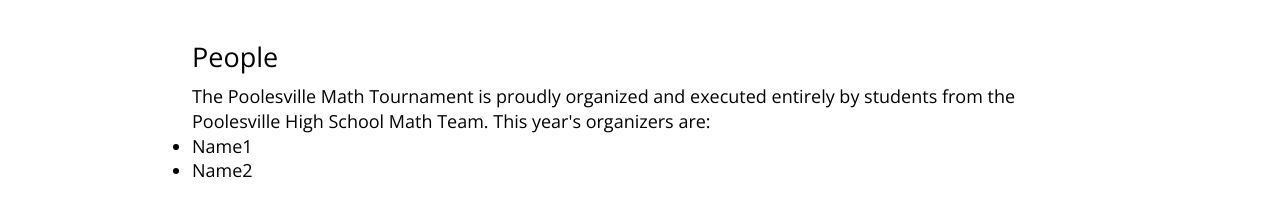
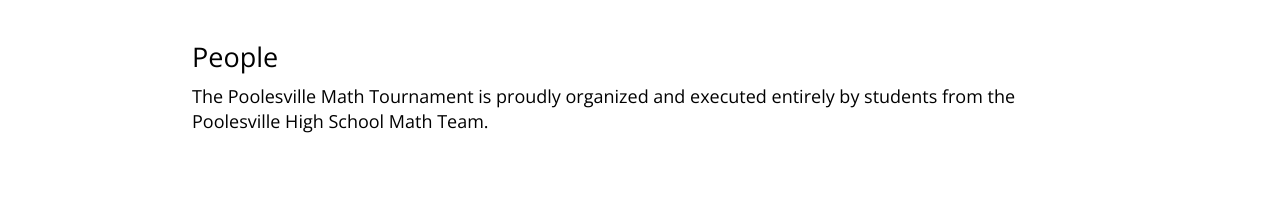
Before and after one commit to Stormersyle/PVMT, a website: page people.html in a window 1280 px wide. Shown: the part 82-298 px from the top of the page. Drawn offline with nearby package versions, Linux system fonts and the light colour scheme.

```diff
--- a/people.html
+++ b/people.html
@@ -47,13 +47,13 @@
         <div class="linebreak-1"></div>
         <p>
           The Poolesville Math Tournament is proudly organized and executed
-          entirely by students from the Poolesville High School Math Team. This
-          year's organizers are:
+          entirely by students from the Poolesville High School Math Team.
+          <!-- This year's organizers are: -->
         </p>
-        <ul>
+        <!-- <ul>
           <li>Name1</li>
           <li>Name2</li>
-        </ul>
+        </ul> -->
       </section>
       <br />
     </div>
```
Also changed, not shown: index.html (+1 -1 lines).
